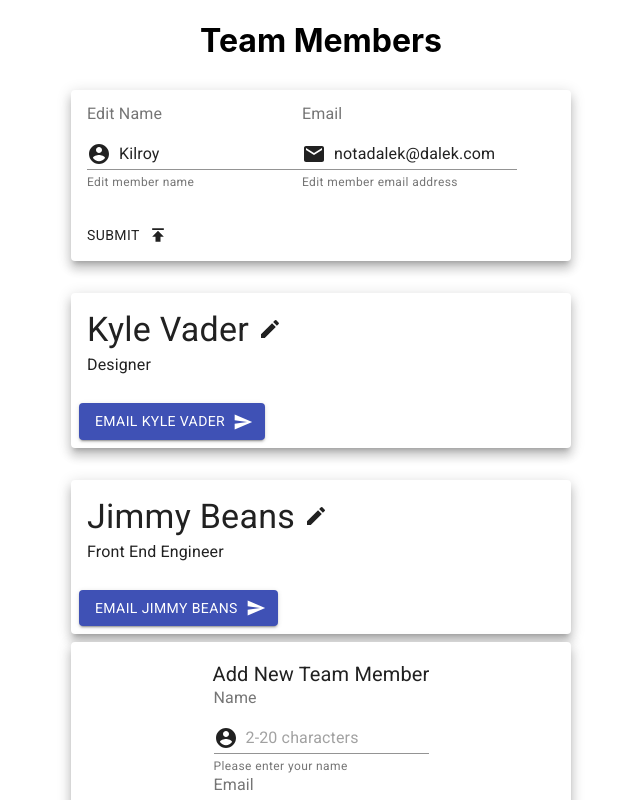
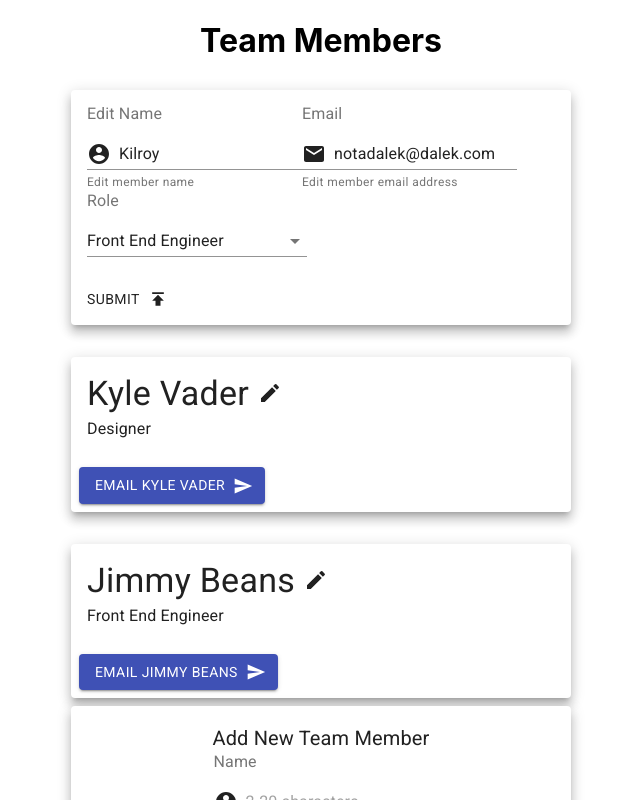
Before and after one commit to bloominstituteoftechnology/team-builder, a React (Create React App) app in the folder team-builder/: page / in a window 1280 px wide. Both pictures are taken after a click on the icon 512 px from the left and 125 px from the top of the page. Shown: the top 800 px of the page, without its empty margins (319-959 px from the left). Built offline with nearby package versions, Linux system fonts and the light colour scheme.

Commit message:
+ Edit for roles

```diff
--- a/team-builder/src/Components/AddMemberForm.js
+++ b/team-builder/src/Components/AddMemberForm.js
@@ -13,6 +13,7 @@ import {
 import AccountCircle from "@material-ui/icons/AccountCircle";
 import Email from "@material-ui/icons/Email";
 import Publish from "@material-ui/icons/Publish";
+import roles from '../constants/roles';
 
 const AddMemberForm = (props) => {
   const { submit } = props;
@@ -33,16 +34,6 @@ const AddMemberForm = (props) => {
     submit(formValue);
     setFormValue(initialFormValue);
   };
-
-  const roles = [
-    "Front End Engineer",
-    "Back End Engineer",
-    "Designer",
-    "Junior Front End Developer",
-    "Omnipotent Unicorn",
-    "Wise Old Dragon",
-    "Aspiring Sith Master",
-  ];
 
   return (
     <Card raised>
--- a/team-builder/src/Components/TeamMember.js
+++ b/team-builder/src/Components/TeamMember.js
@@ -1,4 +1,5 @@
 import React, { useState } from "react";
+import roles from "../constants/roles";
 import {
   Card,
   CardContent,
@@ -10,6 +11,7 @@ import {
   FormLabel,
   InputAdornment,
   FormHelperText,
+  NativeSelect,
 } from "@material-ui/core";
 import Send from "@material-ui/icons/Send";
 import Edit from "@material-ui/icons/Edit";
@@ -60,7 +62,9 @@ const TeamMember = (props) => {
                 }
                 aria-describedby="name-helper-text_edit"
               />
-              <FormHelperText id="name-helper-text_edit" >Edit member name</FormHelperText>
+              <FormHelperText id="name-helper-text_edit">
+                Edit member name
+              </FormHelperText>
             </FormControl>
             <FormControl>
               <FormLabel htmlFor="email_edit">Email</FormLabel>
@@ -81,6 +85,19 @@ const TeamMember = (props) => {
               <FormHelperText id="email-helper-text">
                 Edit member email address
               </FormHelperText>
+            </FormControl>
+            <FormControl>
+              <FormLabel htmlFor="role">Role</FormLabel>
+              <NativeSelect name="role" id="role" onChange={onChange}>
+                <option value={null} disabled>
+                  Please select a role
+                </option>
+                {roles.map((role, index) => (
+                  <option value={`${role}`} key={index}>
+                    {role}
+                  </option>
+                ))}
+              </NativeSelect>
             </FormControl>
           </CardContent>
           <CardActions>
--- /dev/null
+++ b/team-builder/src/constants/roles.js
@@ -0,0 +1,11 @@
+const roles = [
+  "Front End Engineer",
+  "Back End Engineer",
+  "Designer",
+  "Junior Front End Developer",
+  "Omnipotent Unicorn",
+  "Wise Old Dragon",
+  "Aspiring Sith Master",
+];
+
+export default roles;
```
